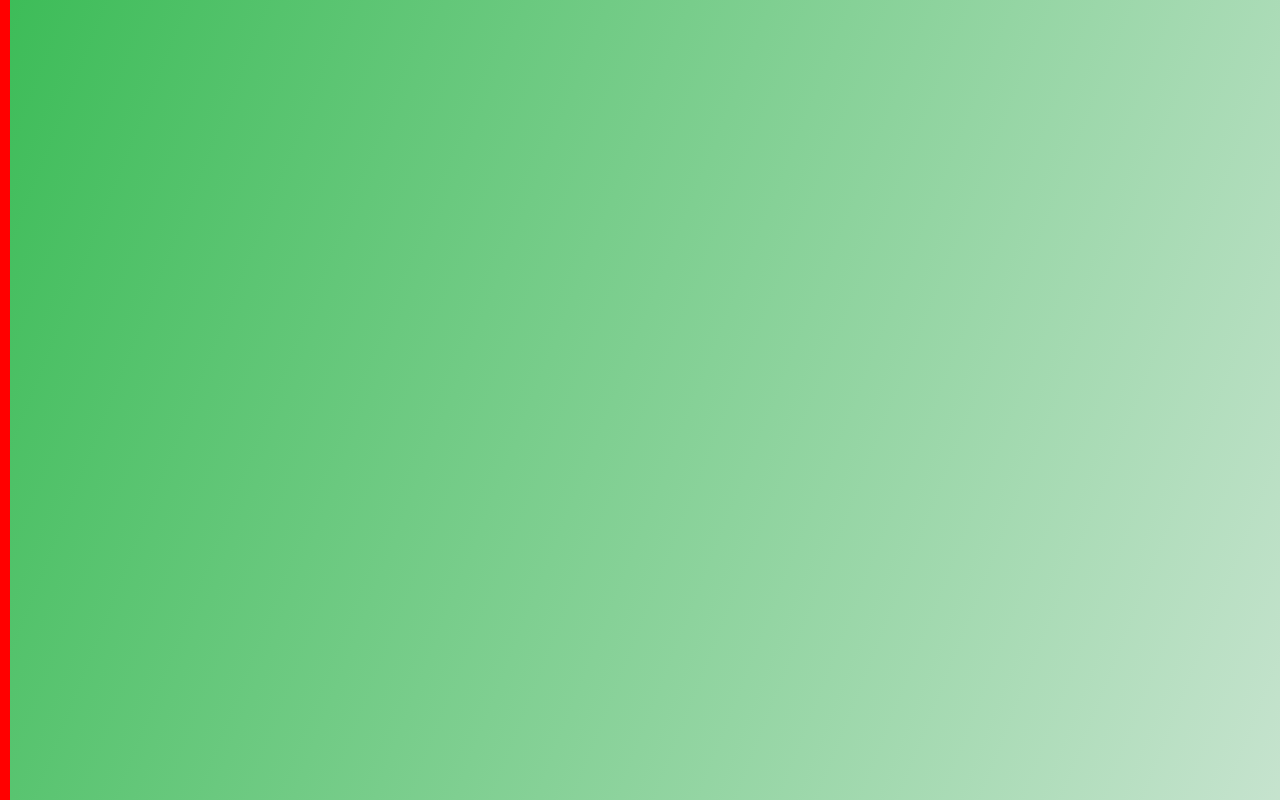
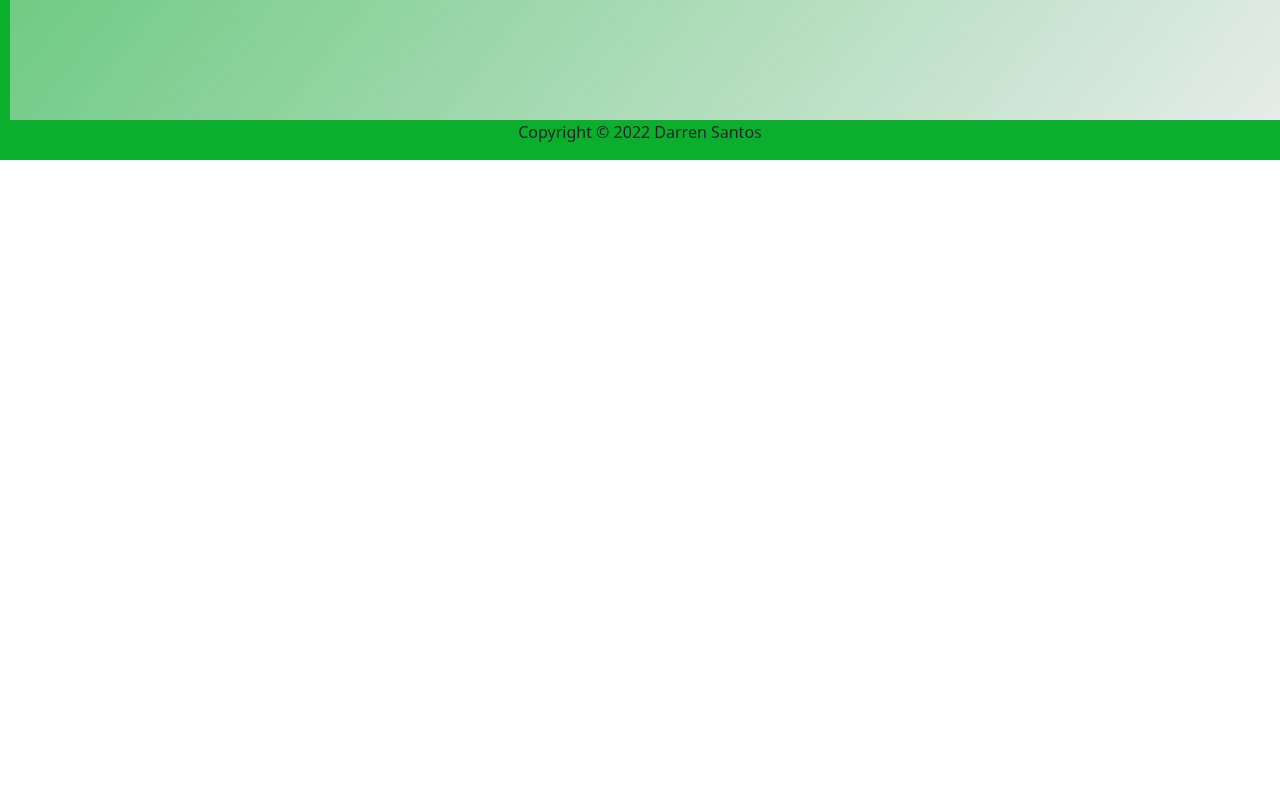
Before and after one commit to dmcsvoices/RainbowMoringaWebsiteV2, a React (Create React App) app: page / in a window 1280 px wide. Shown: the part 1800-2600 px from the top of the page. After the commit the page ends 1960 px from the top, so only its background shows below. Built offline with nearby package versions, Linux system fonts and the light colour scheme.

Commit message:
laid out icons for horiz and vert nav

```diff
--- a/src/App.css
+++ b/src/App.css
@@ -2,7 +2,7 @@
 
 .App {
   text-align: left;
-  min-height: 400vh;
+  min-height: 200vh;
   background-image: linear-gradient(to bottom right, rgb(11, 174, 45), rgb(229, 236, 233));
 }
 
@@ -44,23 +44,35 @@
 
 
 .mainBox {
-  background-color: red;
+  background-color: rgb(11, 174, 45);
+
   display: flex;
   flex-direction: column;
 }
 
-.vertNav {
-  background-color: red;
+.vertNav  {
+  background-color: rgb(11, 174, 45);
   display: flex;
+  height: 300px;
   flex-direction: column;
   justify-content: flex-start;
   margin-top: 6vw;;
   padding: 5px;
+}
 
+.horzNav {
+  background-color: rgb(11, 174, 45);
+  display: flex;
+  height: 85px;
+  flex-direction: row;
+  justify-content: space-evenly;
+  margin-top: 6vw;;
+  padding: 5px;
 }
 
 .articleBox {
-  background-color: blue;
+  background-color: rgb(11, 174, 45);
+  height: 100%;
   display: flex;
   flex-direction: row;
 }
--- a/src/App.js
+++ b/src/App.js
@@ -1,5 +1,5 @@
 import { library } from "@fortawesome/fontawesome-svg-core";
-import { fab } from "@fortawesome/free-brands-svg-icons";
+import { fab, faLinkedin, faLinkedinIn, faFacebook } from "@fortawesome/free-brands-svg-icons";
 import { faCheckSquare, faCoffee, faLeaf, faCannabis, faSeedling } from "@fortawesome/free-solid-svg-icons";
 import logo from './logo.svg';
 import './App.css';
@@ -11,7 +11,7 @@ import ArticleText_whereToBuy from './components/ArticleText_whereToBuy';
 import ArticleText_NeighborhoodGrower from './components/ArticleText_NeighborhoodGrower';
 import ArticleText_moringaComparison from './components/ArticleText_moringaComparison';
 import { FontAwesomeIcon } from "@fortawesome/react-fontawesome";
-library.add(fab, faCheckSquare, faCoffee,  faLeaf, faCannabis, faSeedling);
+library.add(fab, faLeaf, faCannabis, faSeedling, faLinkedin,faLinkedinIn, faFacebook);
 
 function App() {
 
@@ -23,15 +23,14 @@ function App() {
       <div className="articleBox">
       <div className="vertNav">
         <FontAwesomeIcon className="navIcon" icon="fa-solid fa-seedling" size="3x" />
-        <FontAwesomeIcon icon="fa-solid fa-leaf" size="3x"/></div>
+        <FontAwesomeIcon className="navIcon" icon="fa-solid fa-cannabis" size="3x"/>
+        <FontAwesomeIcon className="navIcon" icon="fa-solid fa-leaf" size="3x"/>
+      </div>
       <div className="App">
-
             <ArticleText_whereToBuy />
             <ArticleText_NeighborhoodGrower />
             <ArticleText_moringaComparison />
-
         </div>
-
       </div>
       <Footer />
     </div>
--- a/src/components/Footer.jsx
+++ b/src/components/Footer.jsx
@@ -1,15 +1,37 @@
-import React from 'react'
+import React from 'react';
+import styled from 'styled-components';
+import { library } from "@fortawesome/fontawesome-svg-core";
+import { fab } from "@fortawesome/free-brands-svg-icons";
+import { faCheckSquare, faCoffee, faLeaf, faCannabis, faSeedling } from "@fortawesome/free-solid-svg-icons";
+import { FontAwesomeIcon } from "@fortawesome/react-fontawesome";
+library.add(fab, faCheckSquare, faCoffee,  faLeaf, faCannabis, faSeedling);
+
+const Div = styled.div`
+  display: flex;
+  flex-direction: column;
+  justify-content: center;
+  align-items: center;
+`;
+
+const P = styled.p`
+display: flex;
+flex-direction: row;
+justify-content: center;
+align-items: center;
+`;
+
 
 function Footer() {
   return (
-    <div>
-        <p>Copyright &copy; 2022 Darren Santos</p>
+    <Div>
+
         <nav id="nav-footer">
-            <a href="#">Home</a>
-            <a href="#">Contact</a>
-            <a href="#">About</a>
+            <a href="#"><FontAwesomeIcon className="navIcon" icon="fa-solid fa-seedling" size="3x" /></a>
+            <a href="#"> <FontAwesomeIcon icon="fa-solid fa-leaf" size="3x"/></a>
+            <a href="#"> <FontAwesomeIcon icon="fa-solid fa-cannabis" size="3x"/></a>
         </nav>
-    </div>
+        <P>Copyright &copy; 2022 Darren Santos</P>
+    </Div>
   )
 }
 
--- a/src/components/Header.jsx
+++ b/src/components/Header.jsx
@@ -2,13 +2,34 @@ import React from 'react'
 import logo from '../logo.svg';
 import '../App.css';
 
+import styled from 'styled-components';
+import { library } from "@fortawesome/fontawesome-svg-core";
+import { fab, faFacebook, faInstagram, faLinkedin, faTiktok, faYoutube } from "@fortawesome/free-brands-svg-icons";
+import { faCheckSquare, faCoffee, faLeaf, faCannabis, faSeedling } from "@fortawesome/free-solid-svg-icons";
+import { FontAwesomeIcon } from "@fortawesome/react-fontawesome";
+library.add(fab, faYoutube, faInstagram,  faFacebook, faTiktok, faLinkedin);
+
+const Div = styled.div`
+display: flex;
+flex-direction: row;
+justify-content: space-evenly;
+align-items: flex-end;
+`;
+
 function Header() {
   return (
-    <div>
+    <Div>
       <header className="App-header">
         <img src={logo} className="App-logo" alt="logo"/>
       </header>
-    </div>
+      <div className="horzNav">
+        <FontAwesomeIcon className="navIcon" icon="fa-brands fa-youtube" size="2x" />
+        <FontAwesomeIcon className="navIcon" icon="fa-brands fa-instagram" size="2x"/>
+        <FontAwesomeIcon className="navIcon" icon="fa-brands fa-facebook" size="2x"/>
+        <FontAwesomeIcon className="navIcon" icon="fa-brands fa-linkedin" size="2x"/>
+        <FontAwesomeIcon className="navIcon" icon="fa-brands fa-tiktok" size="2x"/>
+      </div>
+    </Div>
   )
 }
 
```
